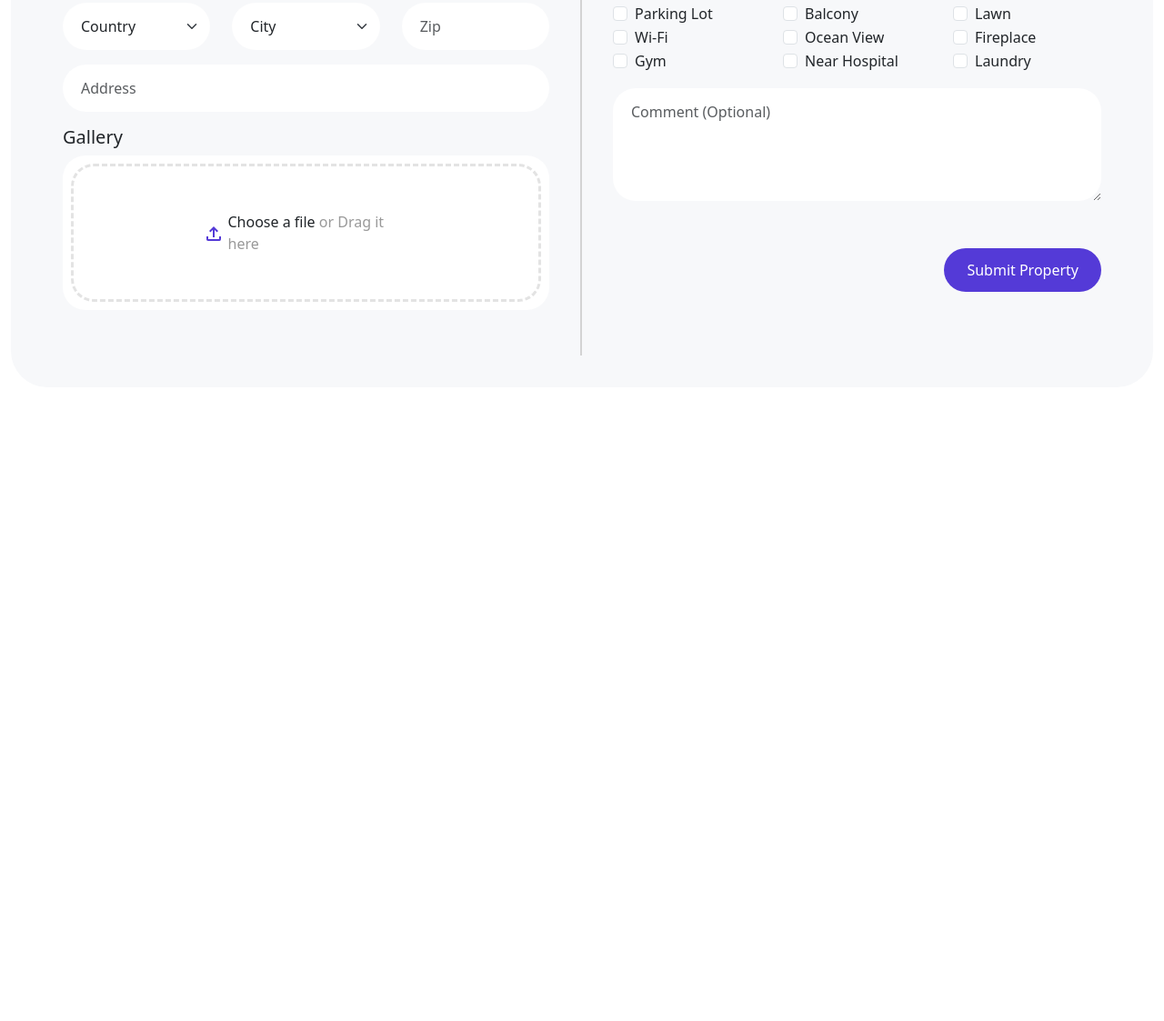
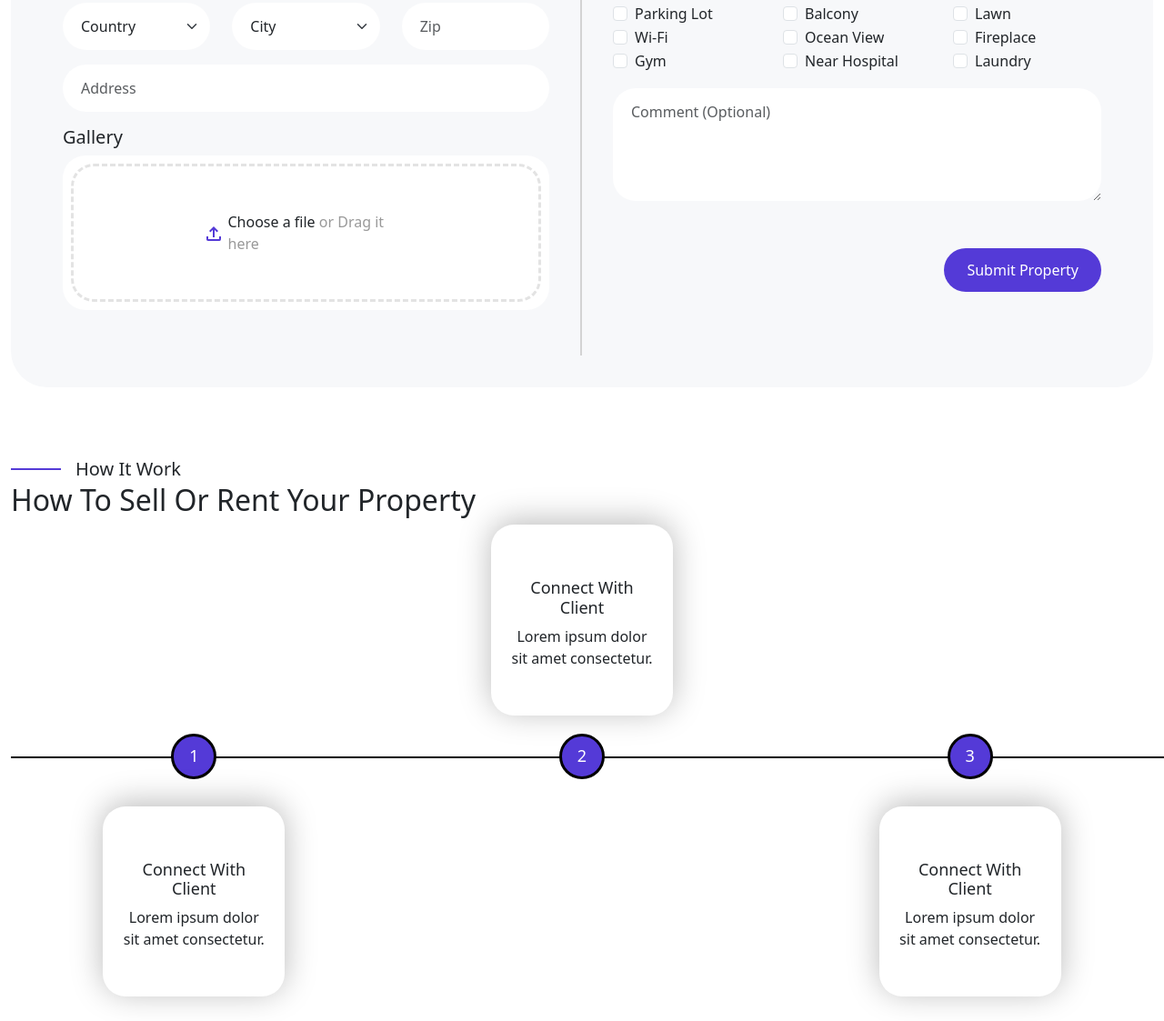
Before and after one commit to BiswajitMakhal/VERO-SPACE, a plain HTML site: page submit.html in a window 1280 px wide. Shown: the part 823-1946 px from the top of the page at 91% size. Before the commit the page ends 1324 px from the top, so only its background shows below. Drawn offline with nearby package versions, Linux system fonts and the light colour scheme.

Commit message:
position

```diff
--- a/CSS/submit.css
+++ b/CSS/submit.css
@@ -212,6 +212,78 @@ h1 {
     margin-top: 36px;
 }
 
+/* Property section */
+.blue-line {
+    display: inline-block;
+    height: 2px;
+    width: 55px;
+    background: var(--primary-color);
+}
+
+.line {
+    height: 2px;
+    width: 100vw;
+    background: #000;
+}
+
+.circle {
+    display: flex;
+    justify-content: center;
+    align-items: center;
+    background: var(--primary-color);
+    color: var(--seconday-color);
+    height: 50px;
+    width: 50px;
+    border-radius: 50%;
+    border: 3px solid black;
+}
+
+.card-d,
+.card-f,
+.card-e {
+    position: relative;
+    top: -27px;
+}
+
+.card-c {
+    text-align: center;
+    padding: 35px 20px;
+    max-width: 200px;
+    max-height: 220px;
+    border-radius: 25px;
+    box-shadow: 0 -4px 35px rgba(0, 0, 0, 0.271);
+}
+
+.card-top {
+    margin: 0 auto 45px;
+}
+
+.card-first,
+.card-third {
+    margin-top: 30px;
+}
+
+.circle>h4 {
+    margin: 0;
+}
+
+/* For tablet screen */
+.border-left>span {
+    display: inline-block;
+    width: 2px;
+    height: 650px;
+    background: #000;
+}
+
+.tablet-screen {
+    display: none !important;
+}
+
+.tablet-card {
+    position: relative;
+    left: -29px;
+}
+
 
 /*----------------------------------------------------- BREAKPOINT -------------------------------------------------------------*/
 
@@ -335,6 +407,16 @@ h1 {
         margin-bottom: 12px;
     }
 
+    /* PROPERTY SECTION */
+    .laptop-screen {
+        display: none;
+    }
+
+    /* for tablet screen */
+    .tablet-screen {
+        display: flex !important;
+    }
+
 }
 
 @media screen and (max-width:576px) {
@@ -372,6 +454,14 @@ h1 {
         font-size: 12px;
     }
 
+    .form-wrapper {
+        padding: 14px;
+    }
+
+    .left-column,
+    .right-column {
+        padding: 10px;
+    }
 
 
     /* Copyright section */
--- a/submit.html
+++ b/submit.html
@@ -206,18 +206,112 @@
                                 </div>
                             </div>
                         </div>
-
                         <div class="mb-3">
                             <textarea class="form-control comment-optional" placeholder="Comment (Optional)"
                                 rows="4"></textarea>
                         </div>
-
-                        <div class="d-flex justify-content-end">
+                        <div class="d-flex justify-content-center justify-content-sm-end">
                             <button type="submit" class="btn submit-btn px-4">Submit Property</button>
                         </div>
                     </div>
                 </div>
             </form>
+        </div>
+    </section>
+    <!-- property section -->
+    <section>
+        <div class="container">
+            <div class="blue d-flex gap-3 align-items-center">
+                <span class="blue-line"></span>
+                <span class="title">How It Work</span>
+            </div>
+            <h2>How To Sell Or Rent Your Property</h2>
+            <div class="row laptop-screen">
+                <div class=" col-4 card-top card-c">
+                    <div class="card-c-img">
+                        <img src="" alt="">
+                    </div>
+                    <h4>Connect With Client</h4>
+                    <p>Lorem ipsum dolor sit amet consectetur. </p>
+                </div>
+                <div class="line-p">
+                    <div class="line"></div>
+
+                </div>
+                <div class="col-4 card-d d-flex flex-column align-items-center">
+                    <div class="circle">
+                        <h4>1</h4>
+                    </div>
+                    <div class="card-c card-first">
+                        <div class="card-c-img">
+                            <img src="" alt="">
+                        </div>
+                        <h4>Connect With Client</h4>
+                        <p>Lorem ipsum dolor sit amet consectetur. </p>
+                    </div>
+                </div>
+                <div class="col-4 card-e d-flex flex-column align-items-center">
+                    <div class="circle">
+                        <h4>2</h4>
+                    </div>
+                </div>
+                <div class="col-4 card-f d-flex flex-column align-items-center">
+                    <div class="circle">
+                        <h4>3</h4>
+                    </div>
+                    <div class="card-c card-third">
+                        <div class="card-c-img">
+                            <img src="" alt="">
+                        </div>
+                        <h4>Connect With Client</h4>
+                        <p>Lorem ipsum dolor sit amet consectetur.</p>
+                    </div>
+                </div>
+            </div>
+            <!-- For tablet screen -->
+            <div class="d-flex justify-content-center align-items-center tablet-screen">
+                <div class="border-left ms-3">
+                    <span></span>
+                </div>
+                <div>
+                    <div class="col-12 tablet-card d-flex justify-content-center align-items-center">
+                        <div class="circle">
+                            <h4>1</h4>
+                        </div>
+                        <div class="card-c ms-4 card-third">
+                            <div class="card-c-img">
+                                <img src="" alt="">
+                            </div>
+                            <h4>Connect With Client</h4>
+                            <p>Lorem ipsum dolor sit amet consectetur.</p>
+                        </div>
+                    </div>
+                    <div class="col-12 tablet-card  justify-content-center  d-flex align-items-center">
+                        <div class="circle">
+                            <h4>2</h4>
+                        </div>
+                        <div class="card-c ms-4 card-third">
+                            <div class="card-c-img">
+                                <img src="" alt="">
+                            </div>
+                            <h4>Connect With Client</h4>
+                            <p>Lorem ipsum dolor sit amet consectetur.</p>
+                        </div>
+                    </div>
+                    <div class="col-12 tablet-card justify-content-center d-flex align-items-center">
+                        <div class="circle">
+                            <h4>3</h4>
+                        </div>
+                        <div class="card-c ms-4 card-third">
+                            <div class="card-c-img">
+                                <img src="" alt="">
+                            </div>
+                            <h4>Connect With Client</h4>
+                            <p>Lorem ipsum dolor sit amet consectetur.</p>
+                        </div>
+                    </div>
+                </div>
+            </div>
         </div>
     </section>
 
```
Also changed, not shown: index.html (+1 -1 lines).
